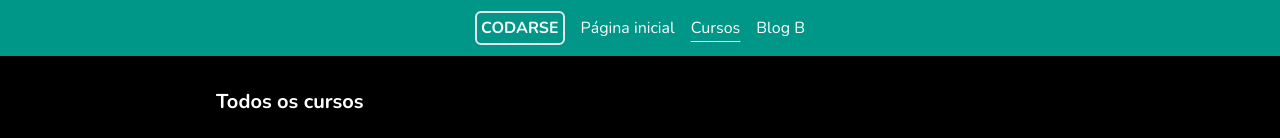
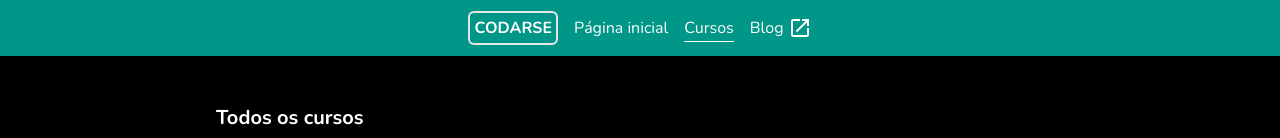
Before and after one commit to Aristidescosta/course-platform, a Next.js app: page /cursos in a window 1280 px wide. Shown: the top 138 px of the page. Built offline with nearby package versions, Linux system fonts and the light colour scheme; grey boxes are pictures that could not be loaded.

Commit message:
feat: improve header and global css

```diff
--- a/src/app/globals.css
+++ b/src/app/globals.css
@@ -9,6 +9,10 @@
     --color-primary: #009688;
     --color-background: #000000;
     --color-primary-contrast: #ffffff;
+}
+
+*{
+    @apply outline-primary outline-1 -outline-offset-2
 }
 
 html[light] {
--- a/src/app/page.tsx
+++ b/src/app/page.tsx
@@ -8,7 +8,7 @@ export const metadata: Metadata = {
 export default function Home() {
   return (
     <main className="mt-8 flex justify-center">
-      <div className="min-[880px]:max-w-[880px]">
+      <div className="max-w-full min-[880px]:max-w-[880px]">
         <Section
           title="Veja mais cursos"
           variant="h-list"
--- a/src/components/header/index.tsx
+++ b/src/components/header/index.tsx
@@ -3,6 +3,7 @@
 import { usePathname } from 'next/navigation';
 import Link from 'next/link';
 import React, { useEffect, useState } from 'react';
+import { MdDehaze, MdOpenInNew } from 'react-icons/md';
 
 export const Header = () => {
     const [title, setTitle] = useState("CodarSe");
@@ -17,26 +18,37 @@ export const Header = () => {
         onClose();
     }, [currentPath]);
 
+    useEffect(() => {
+        const handle = (e: KeyboardEvent) => {
+            if (e.key === "Escape") onClose();
+        };
+
+        window.addEventListener("keydown", handle);
+
+        // Limpe o ouvinte de eventos quando o componente for desmontado
+        return () => window.removeEventListener("keydown", handle);
+    }, []);
+
     return (
         <header>
-            <nav className='flex items-center gap-6 justify-start md:justify-center bg-primary py-2 sm:py-4 px-6'>
+            <nav className='fixed top-0 left-0 right-0 flex items-center gap-6 justify-start md:justify-center bg-primary py-2 sm:py-4 px-6'>
                 <button className='sm:hidden' onClick={toggleDrawer}>
-                    icon
+                    <MdDehaze size={24} />
                 </button>
-                <ul className='flex gap-4 items-center' tabIndex={drawerOpen ? -1 : undefined}>
+                <ul className='flex gap-4 items-center' tabIndex={drawerOpen ? -1 : 0}>
                     <li>
-                        <Link className='border-2 rounded-md p-1 font-bold hover:no-underline' href={"/"}>CODARSE</Link>
+                        <Link className='border-2 rounded-md p-1 font-bold hover:no-underline outline-offset-4' href={"/"}>CODARSE</Link>
                     </li>
                     <li className='hidden sm:block'>
-                        <Link href={"/"} data-active={currentPath === "/"} className='data-[active=true]:underline' >Página inicial</Link>
+                        <Link href={"/"} data-active={currentPath === "/"} className='data-[active=true]:underline outline-offset-4' >Página inicial</Link>
                     </li>
                     <li className='hidden sm:block'>
-                        <Link href={"/cursos"} data-active={currentPath === "/cursos"} className='data-[active=true]:underline'>Cursos</Link>
+                        <Link href={"/cursos"} data-active={currentPath === "/cursos"} className='data-[active=true]:underline outline-offset-4'>Cursos</Link>
                     </li>
                     <li className='hidden sm:block'>
-                        <Link href={"https://blog.codarse.com"} target='_blank' className='flex gap-1 items-center'>
+                        <Link href={"https://blog.codarse.com"} target='_blank' className='flex gap-1 items-center outline-offset-4'>
                             Blog
-                            B
+                            <MdOpenInNew size={24} />
                         </Link>
                     </li>
                 </ul>
@@ -56,16 +68,17 @@ export const Header = () => {
                         <li className=''>
                             <Link href={"https://blog.codarse.com"} target='_blank' className='flex gap-1 items-center'>
                                 Blog
-                                B
+                                <MdOpenInNew size={24} />
                             </Link>
                         </li>
                     </ul>
                 </div>
 
-                <h1 className='sm:hidden'>
+                <h1 className='sm:hidden line-clamp-1'>
                     {title}
                 </h1>
             </nav>
+            <div className='h-14 sm:h-[72px]' />
         </header>
     );
 };
```
Also changed, not shown: package.json (+5 -4 lines), 1 other file (tests, documents, lock files or other folders).
